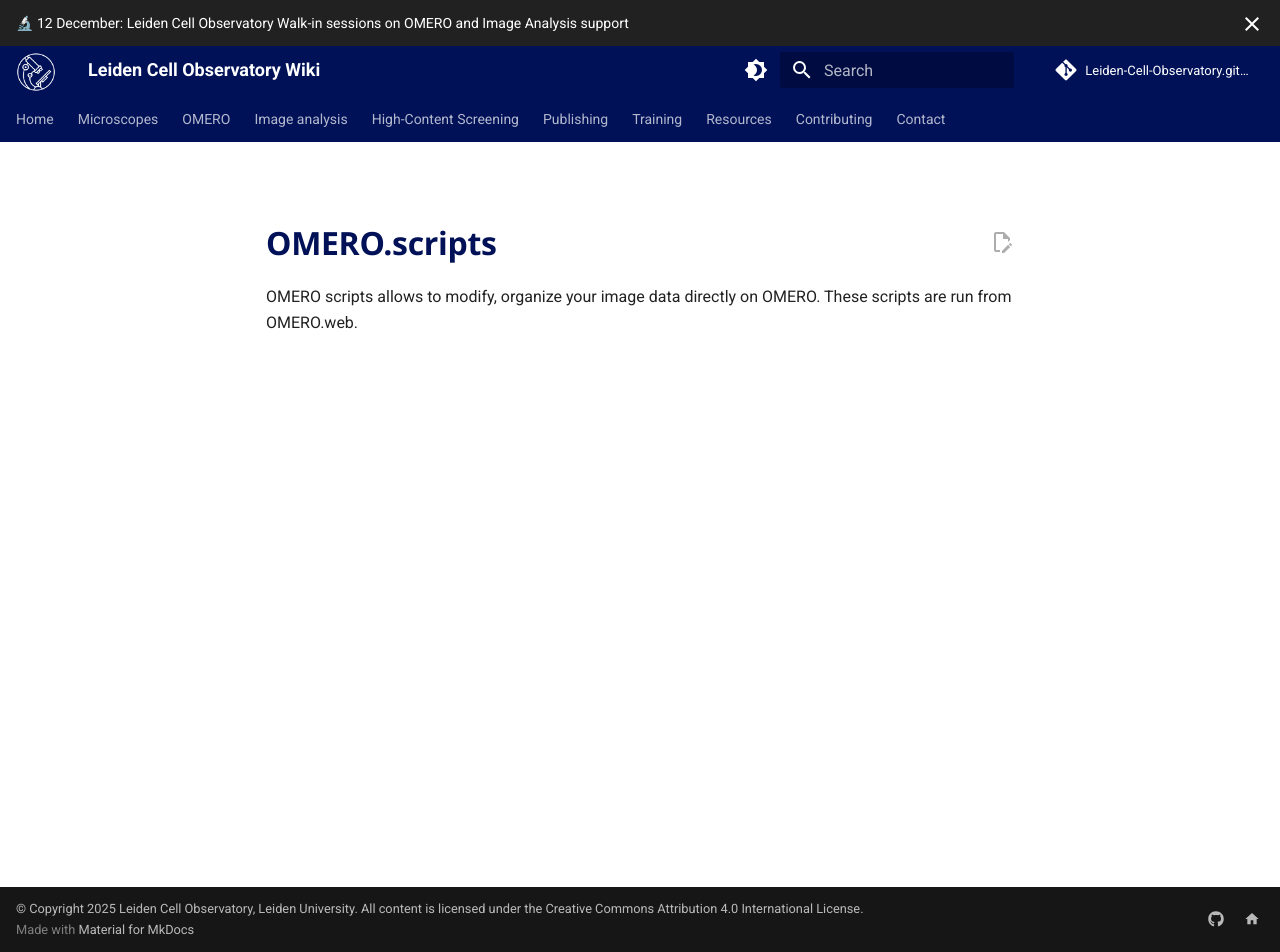
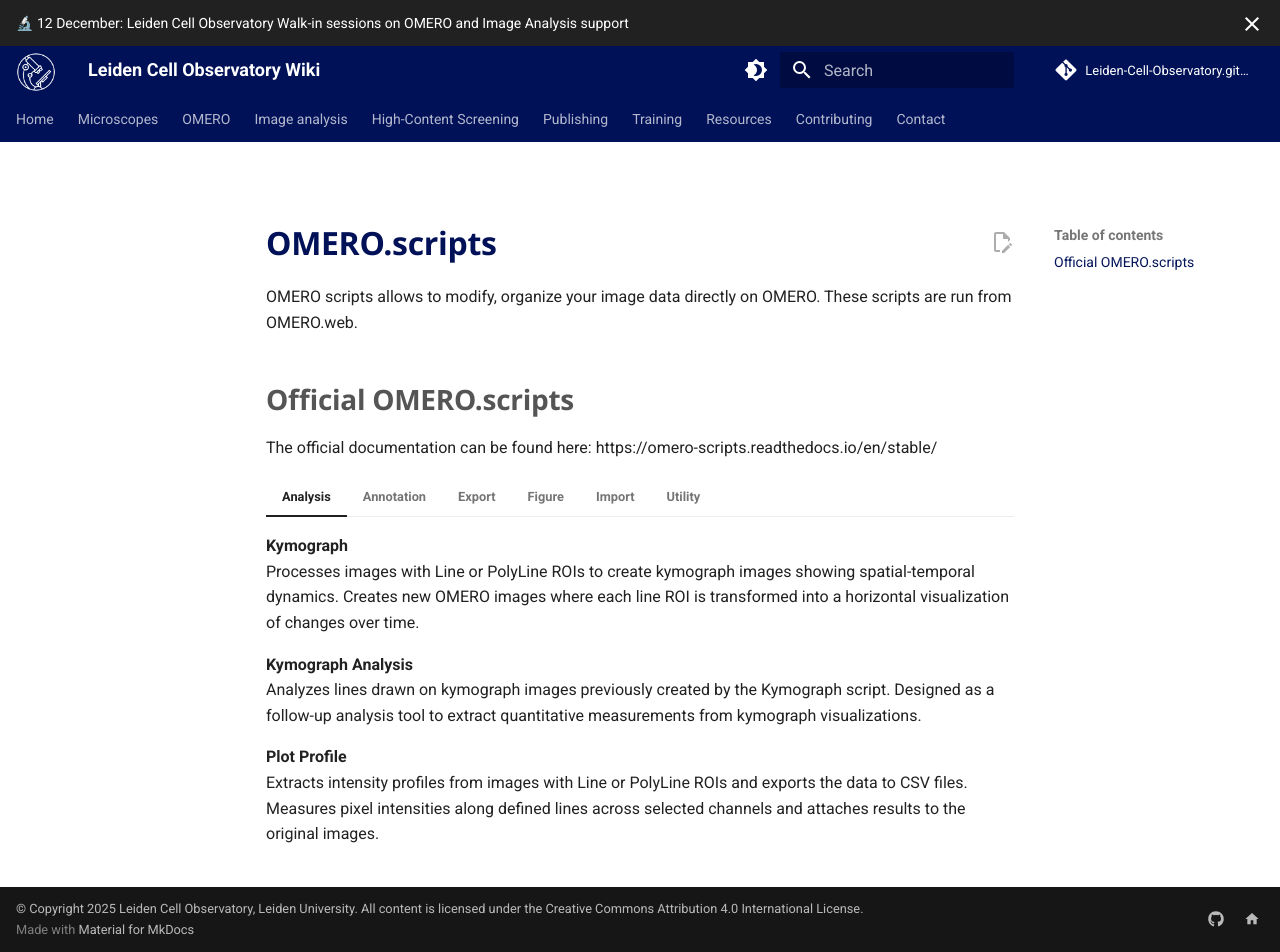
Before and after one commit to Leiden-Cell-Observatory/Leiden-Cell-Observatory.github.io, an MkDocs documentation site: the page built from docs/omero/analysis/scripts.md, in a window 1280 px wide and 952 px high. Built offline with MkDocs 1.6.1 and Material for MkDocs 9.7.7, drawn with Linux system fonts in a browser that asks for light colours; comment, search, counter and statistics services are not loaded; some of the changed lines change nothing that is shown.

Commit message:
Enhance OMERO.scripts documentation
Expanded documentation for OMERO.scripts, detailing various analysis, annotation, export, figure, import, and utility scripts with descriptions of their functionalities.

```diff
--- a/docs/omero/analysis/scripts.md
+++ b/docs/omero/analysis/scripts.md
@@ -1,3 +1,75 @@
 # OMERO.scripts
 
 OMERO scripts allows to modify, organize your image data directly on OMERO. These scripts are run from OMERO.web.
+
+## Official OMERO.scripts
+The official documentation can be found here: https://omero-scripts.readthedocs.io/en/stable/
+
+=== "Analysis"
+
+    **Kymograph**
+       Processes images with Line or PolyLine ROIs to create kymograph images showing spatial-temporal dynamics. Creates new OMERO images where each line ROI is transformed into a horizontal visualization of changes over time.
+
+    **Kymograph Analysis**
+       Analyzes lines drawn on kymograph images previously created by the Kymograph script. Designed as a follow-up analysis tool to extract quantitative measurements from kymograph visualizations.
+
+    **Plot Profile**
+       Extracts intensity profiles from images with Line or PolyLine ROIs and exports the data to CSV files. Measures pixel intensities along defined lines across selected channels and attaches results to the original images.
+
+=== "Annotation"
+
+    The annotation scripts can be useful for organizing image metadata on OMERO. A walktrough of how to use them can be found [here](https://omero-guides.readthedocs.io/en/latest/scripts/docs/walkthrough.html).
+
+    **Convert KeyVal namespace**
+       Converts the namespace of key-value pair annotations on OMERO objects. Can update existing annotations to a new namespace or merge multiple namespaces into one, with options to preserve or remove original annotations. Namespaces are used to group annotations. By default annotations added via OMERO.web end up in `openmicroscopy.org/omero/client/mapAnnotation`, but if you need more organization using namespaces is a good idea. This script can help with that.
+
+    **Export to CSV**
+       Exports metadata (key-value pairs, tags, and ancestry information) from images, datasets, or projects to a CSV file. The generated CSV is attached to the source object for download and further analysis.
+
+    **Import from CSV**
+       Imports key-value pairs and tags from a CSV file to annotate OMERO objects. Matches CSV rows to objects by name or ID, and can create new tags if needed.
+
+    **Remove KeyVal**
+       Removes all key-value pair annotations associated with specified namespaces from OMERO objects. Can target specific namespaces or remove all annotations using wildcard ('*').
+
+=== "Export"
+
+    **Batch Image Export**
+       Exports individual image planes (by channel, Z-slice, and timepoint) from multiple images and packages them in a ZIP file for download. Supports various formats (PNG, TIFF, OME-TIFF) with options for projection, grayscale, and zoom.
+
+    **Batch ROI Export**
+       Exports ROI intensity measurements and coordinates from selected images to a CSV file. Captures shape geometry (length, area) and pixel intensities for all ROIs, with physical dimension calculations.
+
+=== "Figure"
+
+    **Movie ROI Figure**
+       Creates a figure showing zoomed regions defined by ROIs from multiple images, displayed as a movie sequence. Shows split-channel views and merged images for each ROI region across time points, with adjustable zoom and column layout.
+
+    **Figure to Pdf...**
+      Script used by OMERO.figure to convert a figure to a PDF. Here can be manually used to convert a JSON describing the figure to a PDF.
+
+=== "Import"
+
+    **Populate Metadata**
+       Processes a CSV file to populate an OMERO.table with metadata, creating one row per Image, Well, or ROI. The table data is then displayed in OMERO clients for easy viewing and filtering. Supports the omero-metadata CSV format specification.
+
+       **Note:** This script uses an outdated metadata plugin, might not work as expected.
+
+=== "Utility"
+
+    **Channel Offsets**
+       Creates new images from existing images by applying independent X, Y, and Z shifts to each channel. Useful for correcting chromatic aberration or channel misalignment in multi-channel images.
+
+    **Combine Images**
+       Merges multiple images or Z-stacks to create new dimensions (C, T, or Z). Assembles separate images into a single multi-dimensional image with customizable organization and optional color mapping for channels.
+
+    **Dataset To Plate**
+       Converts a Dataset of images into a Plate format, placing one image per well at specified row and column positions. Useful for organizing images into high-content screening plate layouts.
+
+    **Images From ROIs**
+       Extracts regions defined by rectangular ROIs from images and creates new images from those regions. Can generate either Z-stacks (one tile per ROI) or full 5D images cropped to ROI dimensions.
+
+
+
+    **Move Annotations**
+       Moves annotations (tags, key-value pairs, comments) from images to their parent wells. Useful for organizing plate-based data by consolidating image-level annotations at the well level, with options to remove original annotations.
```
